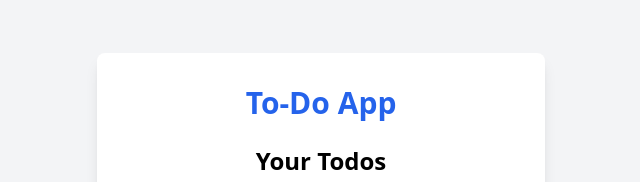
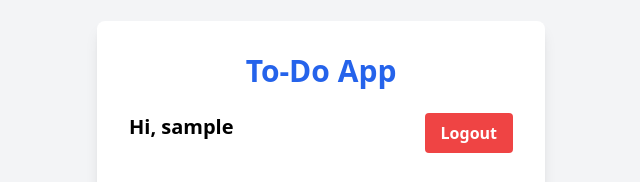
Before and after one commit to ltfw/todoapp, a Vue app: page /todos in a window 1280 px wide. Shown: the part 208-390 px from the top of the page, without its empty margins (319-959 px from the left). Built offline with nearby package versions, Linux system fonts and the light colour scheme; no server answers; the database is empty; sample sign-in values are in the browser's storage.

Commit message:
add filter to todos, add link in login and register page

```diff
--- a/src/components/Login.vue
+++ b/src/components/Login.vue
@@ -27,6 +27,16 @@
     </form>
     <p v-if="error" class="text-red-500 mt-4">{{ error }}</p>
     <p v-if="successMessage" class="text-green-500 mt-4">{{ successMessage }}</p>
+    <!-- Link to Register -->
+    <p class="mt-6 text-center text-gray-600">
+      Don't have an account?
+      <router-link
+        to="/register"
+        class="text-blue-500 hover:underline"
+      >
+        Register
+      </router-link>
+    </p>
   </div>
 </template>
 
@@ -66,7 +76,7 @@ export default {
           error.value = null; // Clear previous error message
           successMessage.value = 'Login successful! Redirecting to Todos...';
 
-          await store.dispatch('login', data.id);
+          await store.dispatch('login', {userId:data.id, userName:data.name});
 
           // Redirect to Todos page after 3 seconds
           setTimeout(() => {
--- a/src/components/Register.vue
+++ b/src/components/Register.vue
@@ -35,6 +35,15 @@
     </form>
     <p v-if="error" class="text-red-500 mt-4">{{ error }}</p>
     <p v-if="successMessage" class="text-green-500 mt-4">{{ successMessage }}</p>
+    <p class="mt-6 text-center text-gray-600">
+      Already registered?
+      <router-link
+        to="/login"
+        class="text-blue-500 hover:underline"
+      >
+        Login
+      </router-link>
+    </p>
   </div>
 </template>
 
--- a/src/components/Todos.vue
+++ b/src/components/Todos.vue
@@ -1,5 +1,17 @@
 <template>
   <div class="flex flex-col items-center">
+    <!-- Header Section: User Greeting and Logout -->
+    <div class="flex justify-between mb-6 w-full">
+      <!-- Greeting -->
+      <h2 class="text-xl font-semibold">
+        Hi, {{ userName }}
+      </h2>
+
+      <!-- Logout Button -->
+      <button @click="logout" class="bg-red-500 text-white font-semibold py-2 px-4 rounded hover:bg-red-600">
+        Logout
+      </button>
+    </div>
     <h2 class="text-2xl font-bold mb-4">Your Todos</h2>
 
     <form @submit.prevent="addTodo" class="w-full max-w-md mb-4">
@@ -32,17 +44,21 @@
 import { ref, onMounted } from 'vue';
 import { useStore } from 'vuex';
 import { supabase } from '../supabase.js'; // Adjust path as necessary
+import { useRouter } from 'vue-router';
 
 export default {
   name: 'Todos',
   setup() {
+    const store = useStore();
+    const router = useRouter();
     const newTodo = ref('');
     const todos = ref([]);
 
-    const store = useStore();
+    const userName = store.state.userName || 'User';
+    const userId = store.state.userId;
 
     const fetchTodos = async () => {
-      const { data, error } = await supabase.from('todos').select('*');
+      const { data, error } = await supabase.from('todos').select('*').eq('user_id', userId);
       if (error) {
         console.error('Error fetching todos:', error);
       } else {
@@ -51,7 +67,6 @@ export default {
     };
 
     const addTodo = async () => {
-      const userId = store.state.userId;
       const { data, error } = await supabase
         .from('todos')
         .insert([{ task: newTodo.value, user_id: userId, completed: false }]); // Replace 'USER_ID_HERE' with actual user ID
@@ -93,14 +108,22 @@ export default {
       }
     };
 
+    // Logout function
+    const logout = () => {
+      store.dispatch('logout'); // Clear the user data from Vuex
+      router.push('/login'); // Redirect to login page
+    };
+
     onMounted(fetchTodos);
 
     return {
       newTodo,
+      userName,
       todos,
       addTodo,
       toggleCompleted,
       deleteTodo,
+      logout,
     };
   },
 };
--- a/src/store/index.js
+++ b/src/store/index.js
@@ -3,23 +3,28 @@ import { createStore } from 'vuex';
 const store = createStore({
   state: {
     userId: localStorage.getItem('userId') || null,
+    userName: localStorage.getItem('userName') || null,
   },
   mutations: {
-    setUserId(state, userId) {
+    setUser(state, { userId, userName }) {
       state.userId = userId;
+      state.userName = userName;
       localStorage.setItem('userId', userId);
+      localStorage.setItem('userName', userName);
     },
-    clearUserId(state) {
+    clearUser(state) {
       state.userId = null;
-      localStorage.removeItem('userId'); // Clear userId from localStorage
+      state.userName = null;
+      localStorage.removeItem('userId');
+      localStorage.removeItem('userName');
     },
   },
   actions: {
-    login({ commit }, userId) {
-      commit('setUserId', userId);
+    login({ commit }, { userId, userName }) {
+      commit('setUser', { userId, userName });
     },
     logout({ commit }) {
-      commit('clearUserId');
+      commit('clearUser');
     },
   },
 });
```
